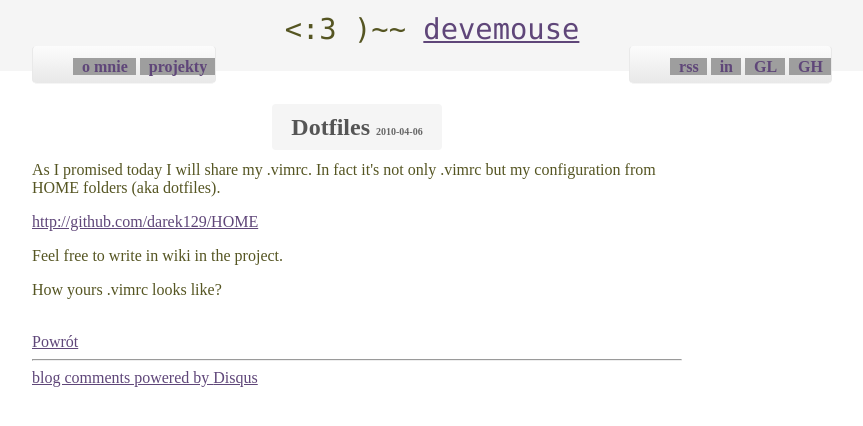
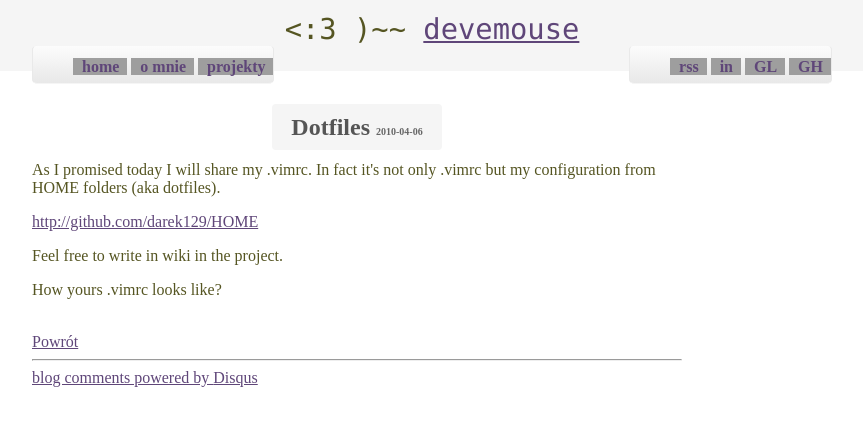
Before and after one commit to devemouse/devemouse.github.com, a Jekyll site: the page built from _posts/2010-04-06-dotfiles.html, in a window 1280 px wide. Shown: the top 426 px of the page, without its empty margins (218-1081 px from the left). Built offline with Jekyll 4.4.1, drawn with Linux system fonts in a browser that asks for light colours; Markdown is read by kramdown in place of the engine named in the settings; comment, search, counter and statistics services are not loaded; grey boxes are pictures that could not be loaded.

Commit message:
added new project and home link

```diff
--- a/_layouts/base.html
+++ b/_layouts/base.html
@@ -26,6 +26,7 @@
          <div class="nav-top">
             <div class="nav-left">
                <ul>
+                  <li><a href="/">home</a></li>
                   <li><a href="/about.html">o mnie</a></li>
                   <li><a href="/projects.html">projekty</a></li>
                </ul>
--- a/projects.html
+++ b/projects.html
@@ -5,6 +5,7 @@
 
 <h2>Projects:</h2>
 <ul>
+   <li><a href="https://github.com/devemouse/UDP-Chat">UDP-Chat</a> - Prosty komunikator, który napisałem jako program zaliczeniowy jednego z przedmiotów podzas studiów. Detale programu opisałem w <a href="https://github.com/devemouse/UDP-Chat/blob/master/doc/Sprawozdanie.pdf">sprawozdaniu</a>.</li>
    <li><a href="https://github.com/devemouse/dotfiles">dotfiles</a></li>
    <li><a href="https://github.com/devemouse/rtodotxt">rtodotxt</a></li>
 </ul>
```
